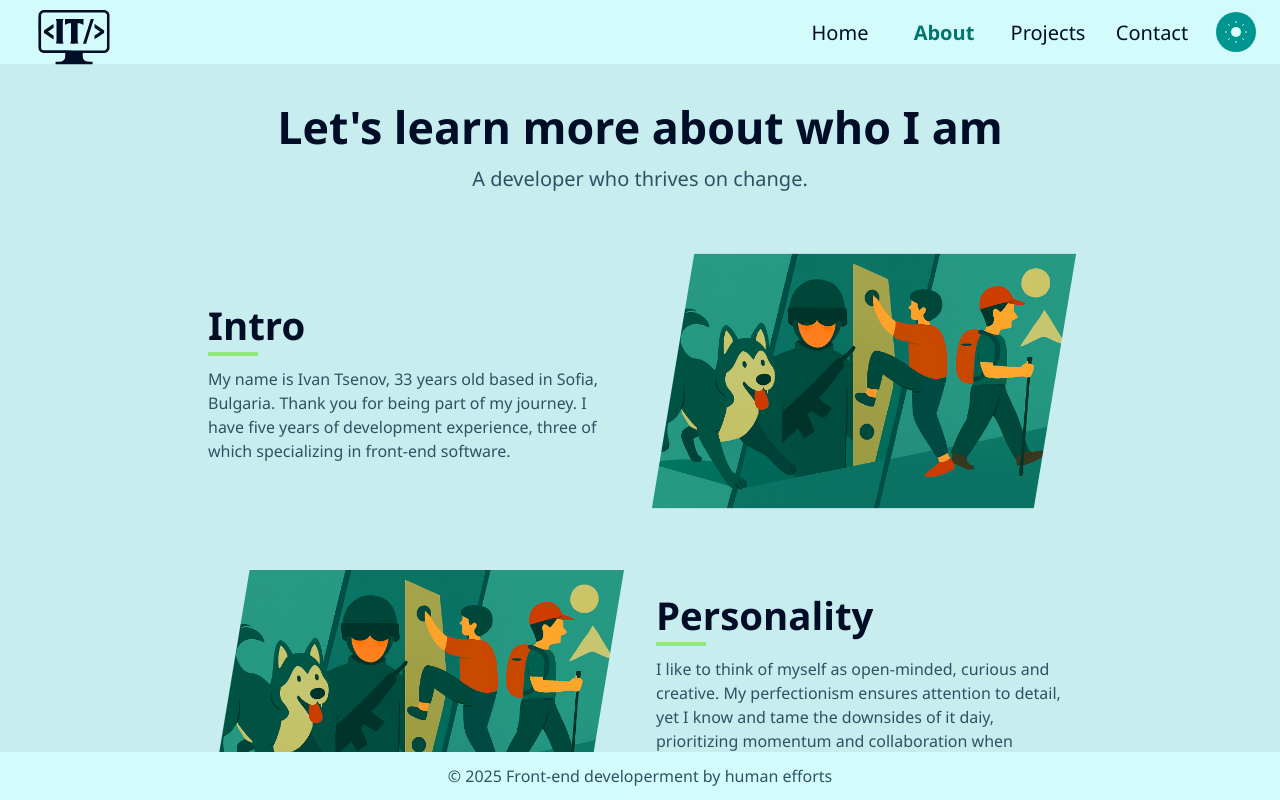
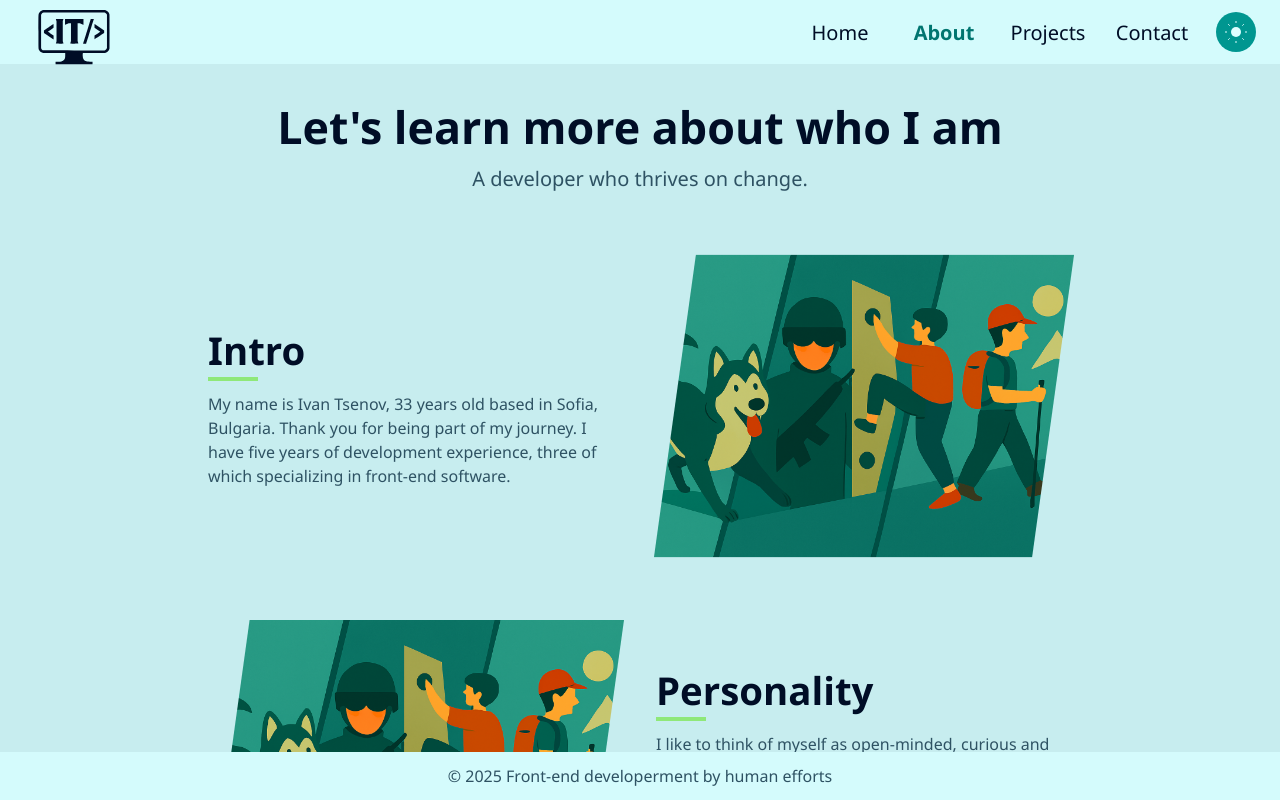
Before and after one commit to I-Tsenov/Portfolio, a React (Vite) app in the folder frontend/: page /about in a window 1280 px wide. In both pictures the pointer is over the element 864 px from the left and 381 px from the top of the page. Built offline with nearby package versions, Linux system fonts and the light colour scheme; no server answers.

Commit message:
small fix

```diff
--- a/frontend/src/pages/About/About.module.scss
+++ b/frontend/src/pages/About/About.module.scss
@@ -63,17 +63,17 @@
 
     .image {
         flex: 1;
-        height: 250px;
+        height: 300px;
         background-image: url('@assets/hobby_panels.png');
         background-size: cover;
         background-position: center;
         background-repeat: no-repeat;
         clip-path: polygon(10% 0, 100% 0, 90% 100%, 0% 100%);
         transition: transform 0.3s ease;
-    }
 
-    &:hover .image {
-        transform: scale(1.02);
+        &:hover {
+            transform: scale(1.01);
+        }
     }
 }
 
@@ -91,6 +91,7 @@
     .section {
         font-size: $fs-h3;
         flex-direction: column;
+        margin-bottom: 0;
 
         &.reverse {
             flex-direction: column;
```
